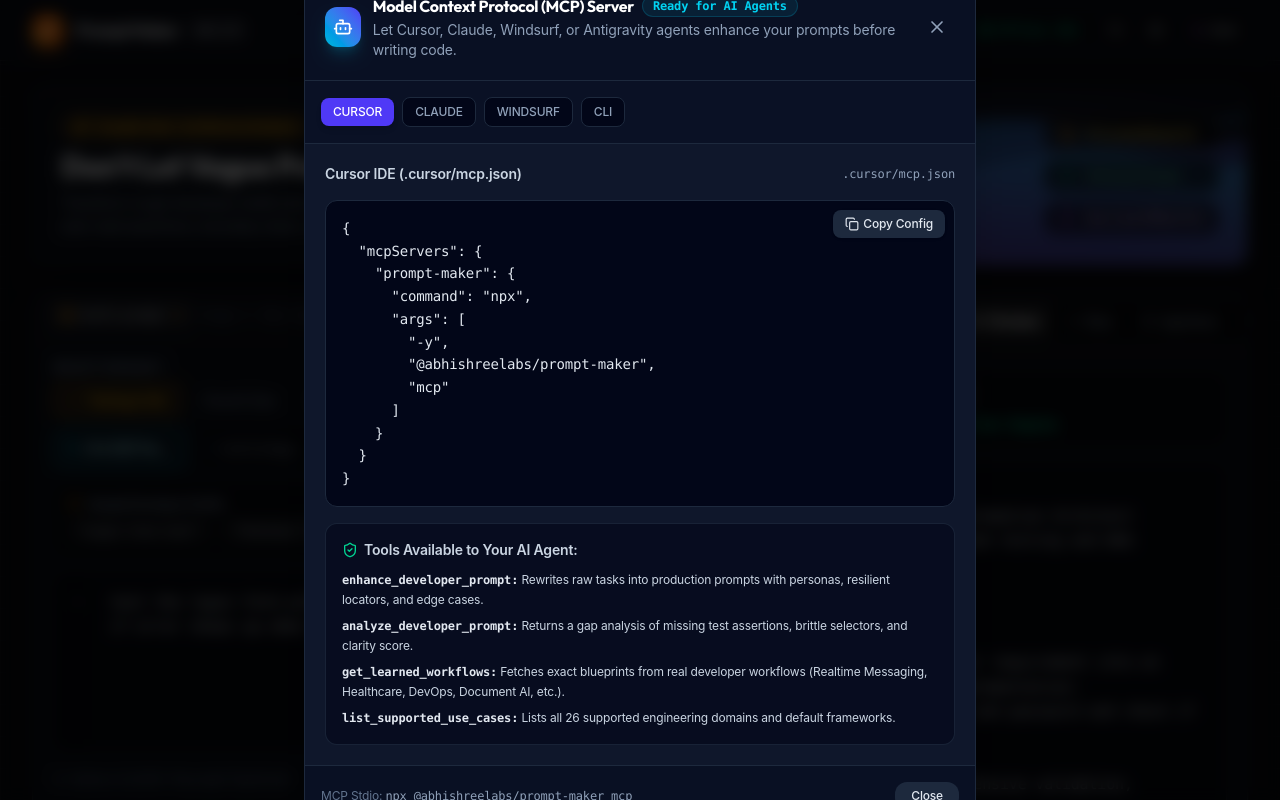
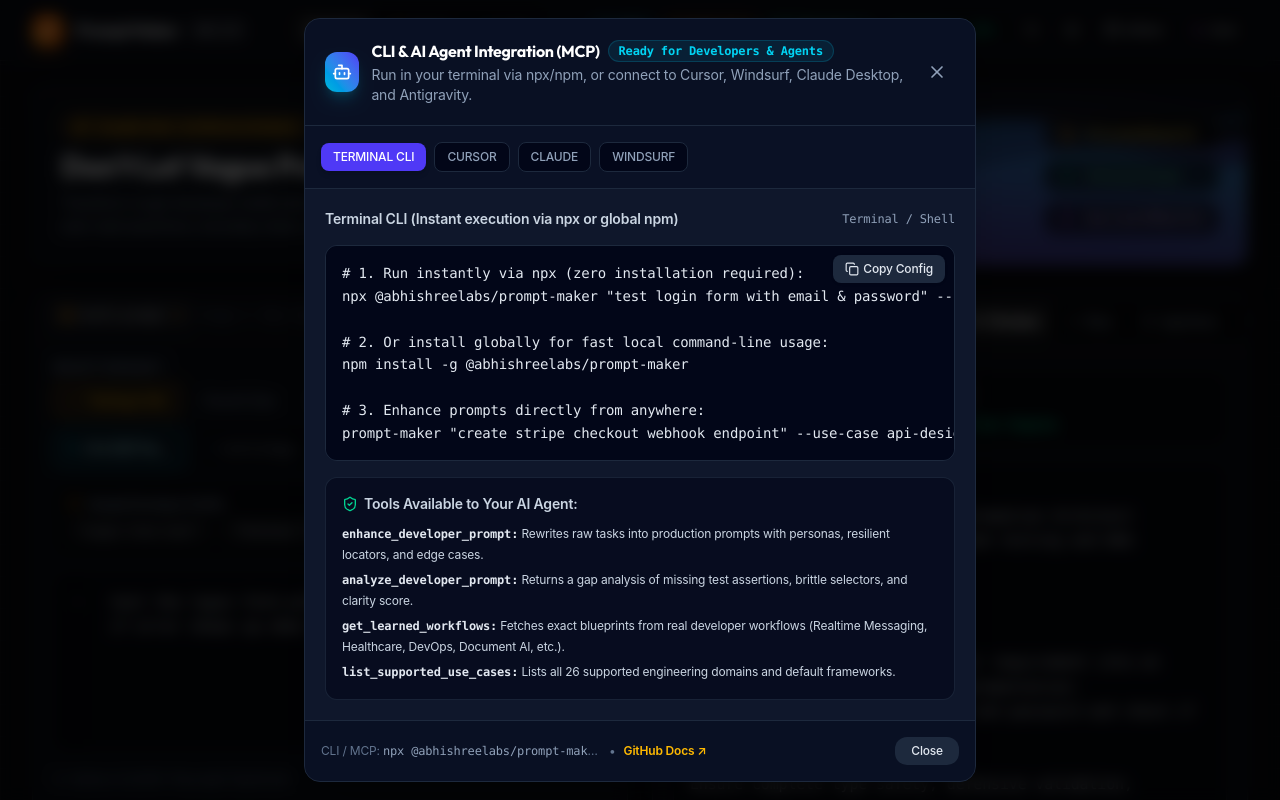
Before and after one commit to abhishreelabs/prompt-maker, a React (Vite) app: page / in a window 1280 px wide. Both pictures are taken after a click on the button "MCP". Shown: the top 800 px of the page. Built offline with nearby package versions, Linux system fonts and the light colour scheme.

Commit message:
feat(ui): add GitHub documentation link and standalone terminal CLI guide

```diff
--- a/src/components/Header.tsx
+++ b/src/components/Header.tsx
@@ -180,6 +180,20 @@ export const Header: React.FC<HeaderProps> = ({
             <Settings className="w-3.5 h-3.5" />
           </button>
 
+          {/* GitHub Repository */}
+          <a
+            href="https://github.com/abhishreelabs/prompt-maker"
+            target="_blank"
+            rel="noopener noreferrer"
+            className="flex items-center space-x-1.5 p-2 rounded-lg border border-slate-200 dark:border-white/[0.08] bg-slate-100 dark:bg-black/40 hover:bg-slate-200 dark:hover:bg-white/[0.06] text-slate-700 dark:text-slate-300 transition-colors text-xs"
+            title="GitHub: Documentation, CLI & Source"
+          >
+            <svg className="w-3.5 h-3.5 fill-current" viewBox="0 0 24 24">
+              <path d="M12 0C5.37 0 0 5.37 0 12c0 5.31 3.435 9.795 8.205 11.385.6.105.825-.255.825-.57 0-.285-.015-1.23-.015-2.235-3.015.555-3.795-.735-4.035-1.41-.135-.345-.72-1.41-1.23-1.695-.42-.225-1.02-.78-.015-.795.945-.015 1.62.87 1.845 1.23 1.08 1.815 2.805 1.305 3.495.99.105-.78.42-1.305.765-1.605-2.67-.3-5.46-1.335-5.46-5.925 0-1.305.465-2.385 1.23-3.225-.12-.3-.54-1.53.12-3.18 0 0 1.005-.315 3.3 1.23.96-.27 1.98-.405 3-.405s2.04.135 3 .405c2.295-1.56 3.3-1.23 3.3-1.23.66 1.65.24 2.88.12 3.18.765.84 1.23 1.905 1.23 3.225 0 4.605-2.805 5.625-5.475 5.925.435.375.81 1.095.81 2.22 0 1.605-.015 2.895-.015 3.3 0 .315.225.69.825.57A12.02 12.02 0 0024 12c0-6.63-5.37-12-12-12z" />
+            </svg>
+            <span className="hidden xl:inline font-outfit font-semibold">GitHub</span>
+          </a>
+
           {/* Light / Dark Mode Toggle Pill */}
           <button
             onClick={onToggleTheme}
--- a/src/components/McpModal.tsx
+++ b/src/components/McpModal.tsx
@@ -7,12 +7,24 @@ interface McpModalProps {
 }
 
 export const McpModal: React.FC<McpModalProps> = ({ isOpen, onClose }) => {
-  const [activeTab, setActiveTab] = useState<'cursor' | 'claude' | 'windsurf' | 'cli'>('cursor');
+  const [activeTab, setActiveTab] = useState<'cli' | 'cursor' | 'claude' | 'windsurf'>('cli');
   const [copiedTab, setCopiedTab] = useState<string | null>(null);
 
   if (!isOpen) return null;
 
-  const configs: Record<'cursor' | 'claude' | 'windsurf' | 'cli', { title: string; filename: string; content: string }> = {
+  const configs: Record<'cli' | 'cursor' | 'claude' | 'windsurf', { title: string; filename: string; content: string }> = {
+    cli: {
+      title: 'Terminal CLI (Instant execution via npx or global npm)',
+      filename: 'Terminal / Shell',
+      content: `# 1. Run instantly via npx (zero installation required):
+npx @abhishreelabs/prompt-maker "test login form with email & password" --use-case ui-testing
+
+# 2. Or install globally for fast local command-line usage:
+npm install -g @abhishreelabs/prompt-maker
+
+# 3. Enhance prompts directly from anywhere:
+prompt-maker "create stripe checkout webhook endpoint" --use-case api-design --quiet | pbcopy`
+    },
     cursor: {
       title: 'Cursor IDE (.cursor/mcp.json)',
       filename: '.cursor/mcp.json',
@@ -60,11 +72,6 @@ export const McpModal: React.FC<McpModalProps> = ({ isOpen, onClose }) => {
         null,
         2
       )
-    },
-    cli: {
-      title: 'Terminal / Background Process',
-      filename: 'Command Line',
-      content: 'npx -y @abhishreelabs/prompt-maker mcp'
     }
   };
 
@@ -87,13 +94,13 @@ export const McpModal: React.FC<McpModalProps> = ({ isOpen, onClose }) => {
             </div>
             <div>
               <div className="flex items-center space-x-2">
-                <h3 className="font-bold text-base text-slate-900 dark:text-white">Model Context Protocol (MCP) Server</h3>
+                <h3 className="font-bold text-base text-slate-900 dark:text-white">CLI &amp; AI Agent Integration (MCP)</h3>
                 <span className="text-xs font-mono font-semibold px-2.5 py-0.5 rounded-full bg-cyan-500/10 text-cyan-700 dark:text-cyan-400 border border-cyan-500/20">
-                  Ready for AI Agents
+                  Ready for Developers &amp; Agents
                 </span>
               </div>
               <p className="text-xs sm:text-sm text-slate-600 dark:text-slate-400 mt-0.5">
-                Let Cursor, Claude, Windsurf, or Antigravity agents enhance your prompts before writing code.
+                Run in your terminal via npx/npm, or connect to Cursor, Windsurf, Claude Desktop, and Antigravity.
               </p>
             </div>
           </div>
@@ -107,7 +114,7 @@ export const McpModal: React.FC<McpModalProps> = ({ isOpen, onClose }) => {
 
         {/* Tab selection */}
         <div className="p-4 border-b border-slate-200 dark:border-slate-800 bg-slate-100/60 dark:bg-slate-950/30 flex items-center space-x-2 text-xs">
-          {(['cursor', 'claude', 'windsurf', 'cli'] as const).map(tab => (
+          {(['cli', 'cursor', 'claude', 'windsurf'] as const).map(tab => (
             <button
               key={tab}
               onClick={() => setActiveTab(tab)}
@@ -117,7 +124,7 @@ export const McpModal: React.FC<McpModalProps> = ({ isOpen, onClose }) => {
                   : 'bg-white dark:bg-slate-950 text-slate-700 dark:text-slate-400 hover:text-slate-900 dark:hover:text-slate-200 border border-slate-200 dark:border-slate-800'
               }`}
             >
-              {tab.toUpperCase()}
+              {tab === 'cli' ? 'TERMINAL CLI' : tab.toUpperCase()}
             </button>
           ))}
         </div>
@@ -175,11 +182,22 @@ export const McpModal: React.FC<McpModalProps> = ({ isOpen, onClose }) => {
         </div>
 
         {/* Footer */}
-        <div className="p-4 border-t border-slate-200 dark:border-slate-800 bg-slate-50 dark:bg-slate-950/40 flex items-center justify-between text-xs text-slate-500">
-          <span className="truncate max-w-[400px]">MCP Stdio: <code className="font-mono text-slate-700 dark:text-slate-400">npx @abhishreelabs/prompt-maker mcp</code></span>
+        <div className="p-4 border-t border-slate-200 dark:border-slate-800 bg-slate-50 dark:bg-slate-950/40 flex flex-col sm:flex-row items-center justify-between gap-3 text-xs text-slate-500">
+          <div className="flex items-center space-x-2">
+            <span className="truncate max-w-[280px]">CLI / MCP: <code className="font-mono text-slate-700 dark:text-slate-400">npx @abhishreelabs/prompt-maker</code></span>
+            <span>&bull;</span>
+            <a
+              href="https://github.com/abhishreelabs/prompt-maker#readme"
+              target="_blank"
+              rel="noopener noreferrer"
+              className="text-amber-600 dark:text-amber-400 hover:underline font-semibold"
+            >
+              GitHub Docs ↗
+            </a>
+          </div>
           <button
             onClick={onClose}
-            className="px-4 py-1.5 rounded-xl bg-slate-200 hover:bg-slate-300 dark:bg-slate-800 dark:hover:bg-slate-700 text-slate-800 dark:text-slate-200 font-medium transition-colors cursor-pointer"
+            className="px-4 py-1.5 rounded-xl bg-slate-200 hover:bg-slate-300 dark:bg-slate-800 dark:hover:bg-slate-700 text-slate-800 dark:text-slate-200 font-medium transition-colors cursor-pointer self-end sm:self-auto"
           >
             Close
           </button>
```
